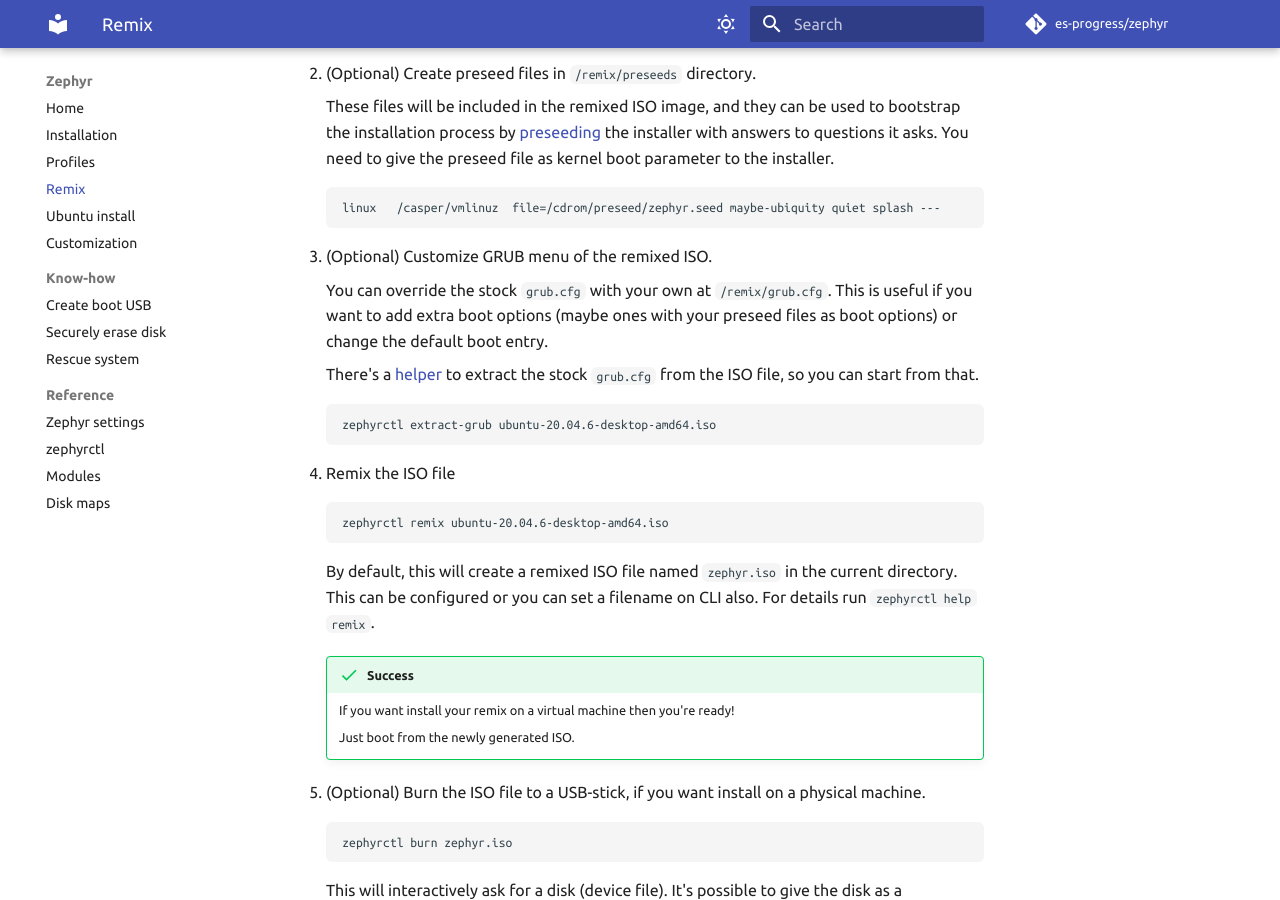
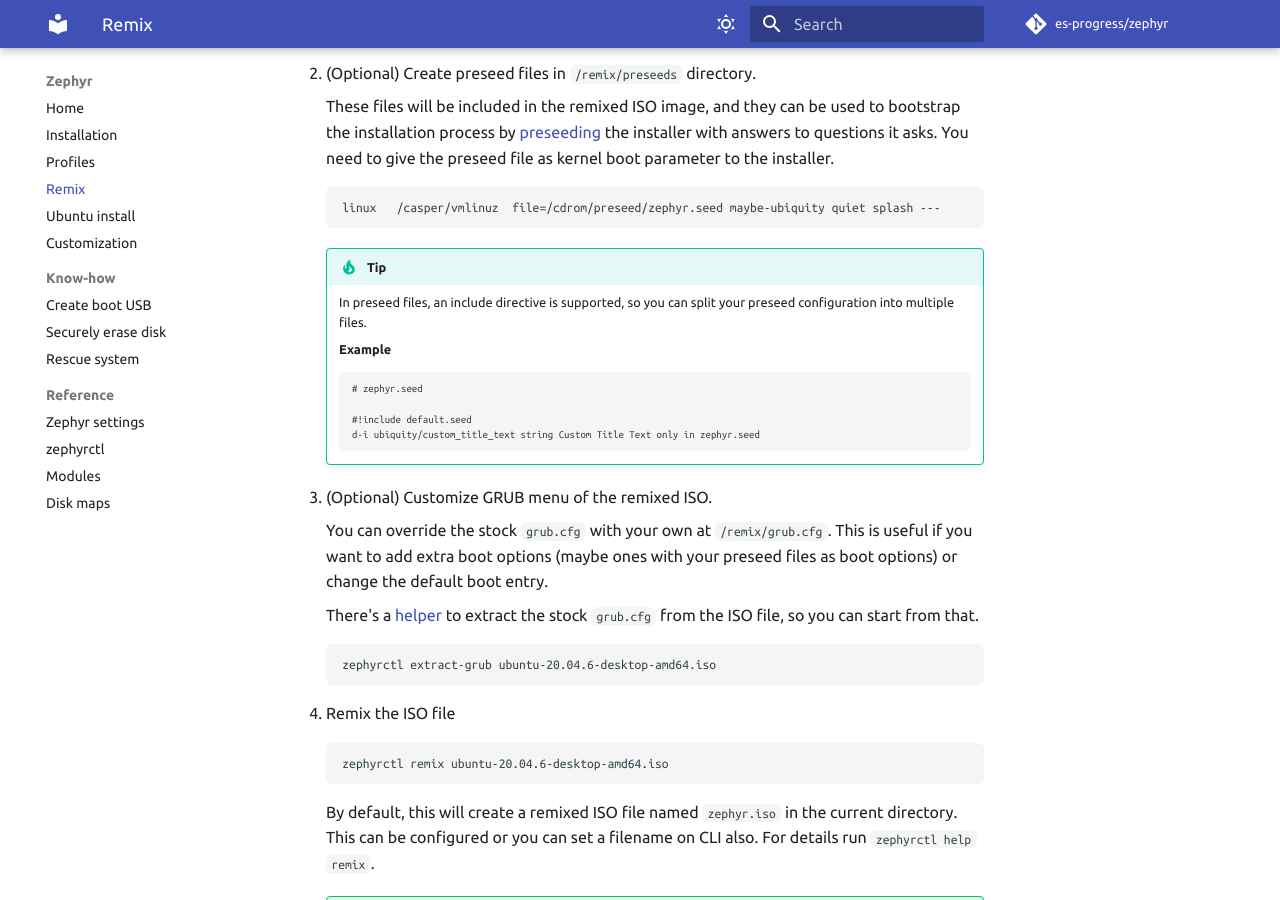
Before and after one commit to es-progress/zephyr, an MkDocs documentation site: the page built from docs/remix.md, in a window 1280 px wide and 900 px high, scrolled down 1096 px. Built offline with MkDocs 1.6.1 and Material for MkDocs 9.7.7, drawn with Linux system fonts in a browser that asks for light colours; emoji names are drawn with the system emoji font; comment, search, counter and statistics services are not loaded.

Commit message:
zephyrctl/remix: support include directive in preseed files

````diff
--- a/docs/remix.md
+++ b/docs/remix.md
@@ -45,6 +45,18 @@ The configuration files live in the `/remix` directory. This works similarly to
     linux	/casper/vmlinuz  file=/cdrom/preseed/zephyr.seed maybe-ubiquity quiet splash ---
     ```
 
+    !!! tip
+
+        In preseed files, an include directive is supported, so you can split your preseed configuration into multiple files.
+
+        **Example**
+        ```
+        # zephyr.seed
+
+        #!include default.seed
+        d-i ubiquity/custom_title_text string Custom Title Text only in zephyr.seed
+        ```
+
 1.  (Optional) Customize GRUB menu of the remixed ISO.
 
     You can override the stock `grub.cfg` with your own at `/remix/grub.cfg`.
````
Also changed, not shown: 1 other file.
